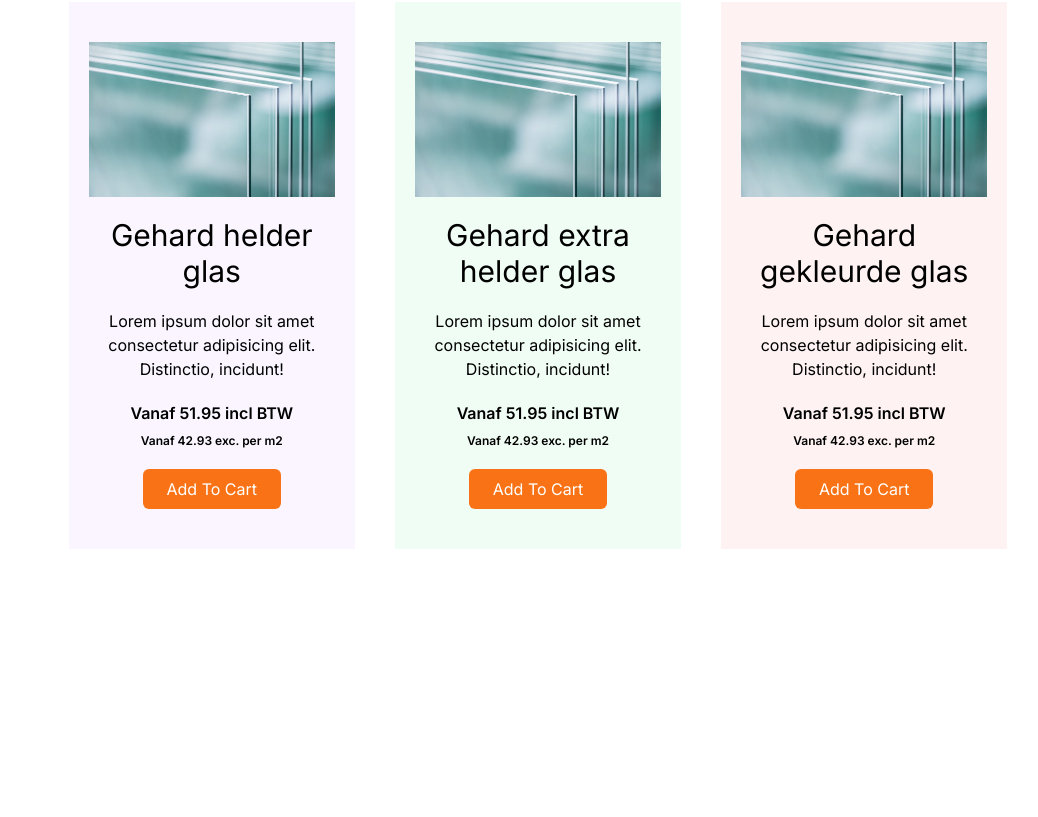
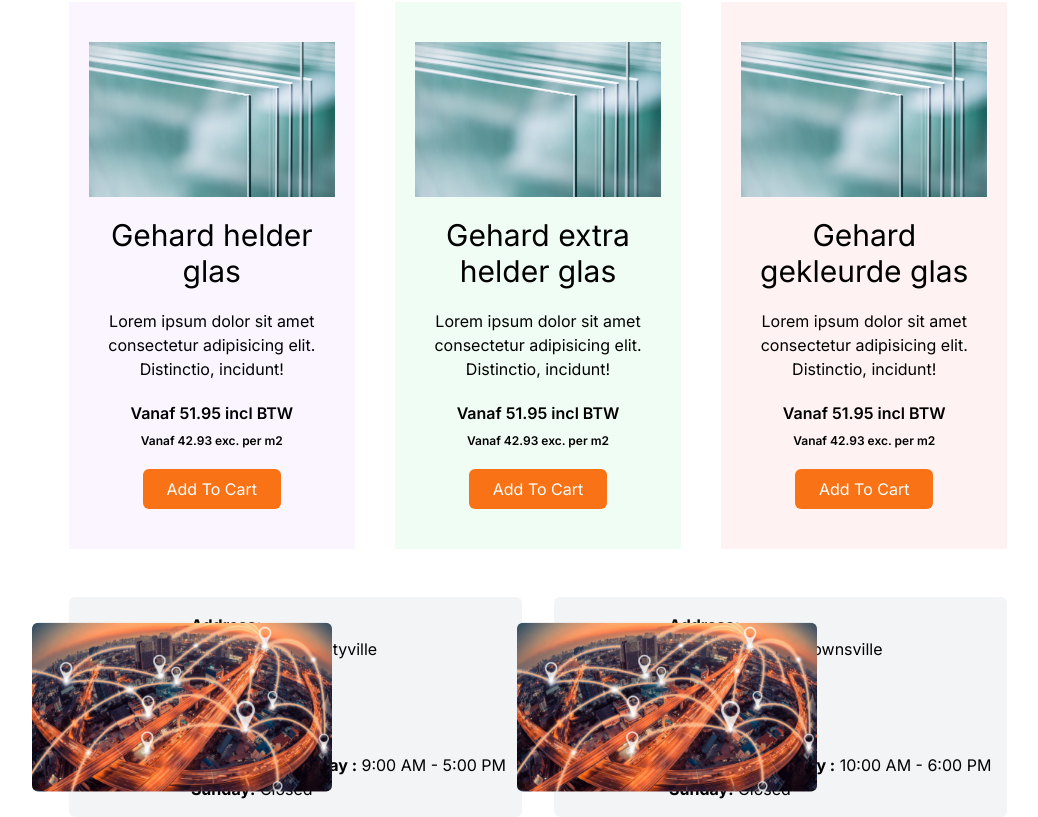
Before and after one commit to AliDemircix/msglass, a Next.js app: page / in a window 1280 px wide. Shown: the part 990-1807 px from the top of the page, without its empty margins (102-1140 px from the left). Before the commit the page ends 1587 px from the top, so only its background shows below. Built offline with nearby package versions, Linux system fonts and the light colour scheme.

Commit message:
Add locations component

```diff
--- a/app/page.tsx
+++ b/app/page.tsx
@@ -1,8 +1,9 @@
-import StaticHeader from "@/components/static-header";
-import Navbar from "@/components/navbar";
-import Hero1 from "@/components/hero-1";
-import { CalculatePriceForm } from "../components/calculatePrice";
-import { Products } from "../components/products";
+import StaticHeader from '@/components/static-header';
+import Navbar from '@/components/navbar';
+import Hero1 from '@/components/hero-1';
+import { CalculatePriceForm } from '../components/calculatePrice';
+import { Products } from '../components/products';
+import Locations from '@/components/locations';
 export default function Home() {
   return (
     <main className="px-16 py-8 h-screen w-10/12 mx-auto">
@@ -11,6 +12,7 @@ export default function Home() {
       <Hero1 />
       <CalculatePriceForm />
       <Products />
+      <Locations />
       {/* <Hero1 />
       <Hero1 /> */}
       {/* <div className="mb-32 grid text-center lg:max-w-5xl lg:w-full lg:mb-0 lg:grid-cols-4 lg:text-left">
--- /dev/null
+++ b/components/locations.tsx
@@ -0,0 +1,57 @@
+import Image from 'next/image';
+
+const Locations = () => {
+  const locationsData = [
+    {
+      image: '/location1.jpg',
+      address: '123 Main Street, Cityville',
+      Phone: '+1 123-456-7890',
+      openingHours: {
+        'Monday to Saturday ': '9:00 AM - 5:00 PM',
+        Sunday: 'Closed',
+      },
+    },
+    {
+      image: '/location1.jpg',
+      address: '456 Oak Avenue, Townsville',
+      Phone: '+1 987-654-3210',
+      openingHours: {
+        'Monday to Saturday ': '10:00 AM - 6:00 PM',
+
+        Sunday: 'Closed',
+      },
+    },
+  ];
+  return (
+    <div className="grid grid-cols-1 md:grid-cols-2 gap-8 ">
+      {locationsData.map((location, index) => (
+        <div key={index}>
+          <div key={index} className="bg-gray-100 p-4 rounded-md relative flex">
+            <Image
+              src={location.image}
+              alt={`Location ${index + 1}`}
+              className="mb-4 rounded-md absolute top-1/2 left-1/4 transform -translate-x-1/2 -translate-y-1/2"
+              width={300}
+              height={200}
+            />
+            <div className="ml-auto">
+              <p className="font-bold">Address:</p>
+              <p>{location.address}</p>
+              <p className="mt-2 font-bold">Phone:</p>
+              <p>{location.Phone}</p>
+              <p className="mt-2 font-bold">Opening Hours:</p>
+              <ul className="mt-1">
+                {Object.entries(location.openingHours).map(([day, hours]) => (
+                  <li key={day}>
+                    <span className="font-bold">{day}:</span> {hours}
+                  </li>
+                ))}
+              </ul>
+            </div>
+          </div>
+        </div>
+      ))}
+    </div>
+  );
+};
+export default Locations;
```
Also changed, not shown: public/location1.jpg (added).
